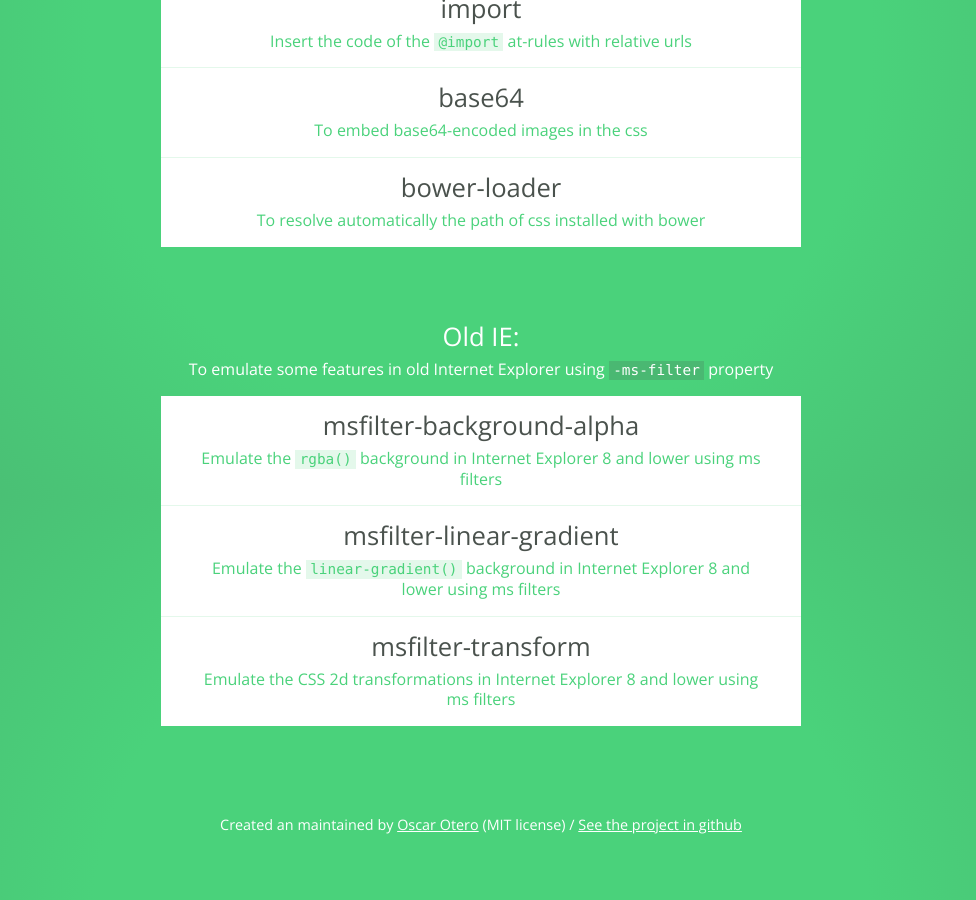
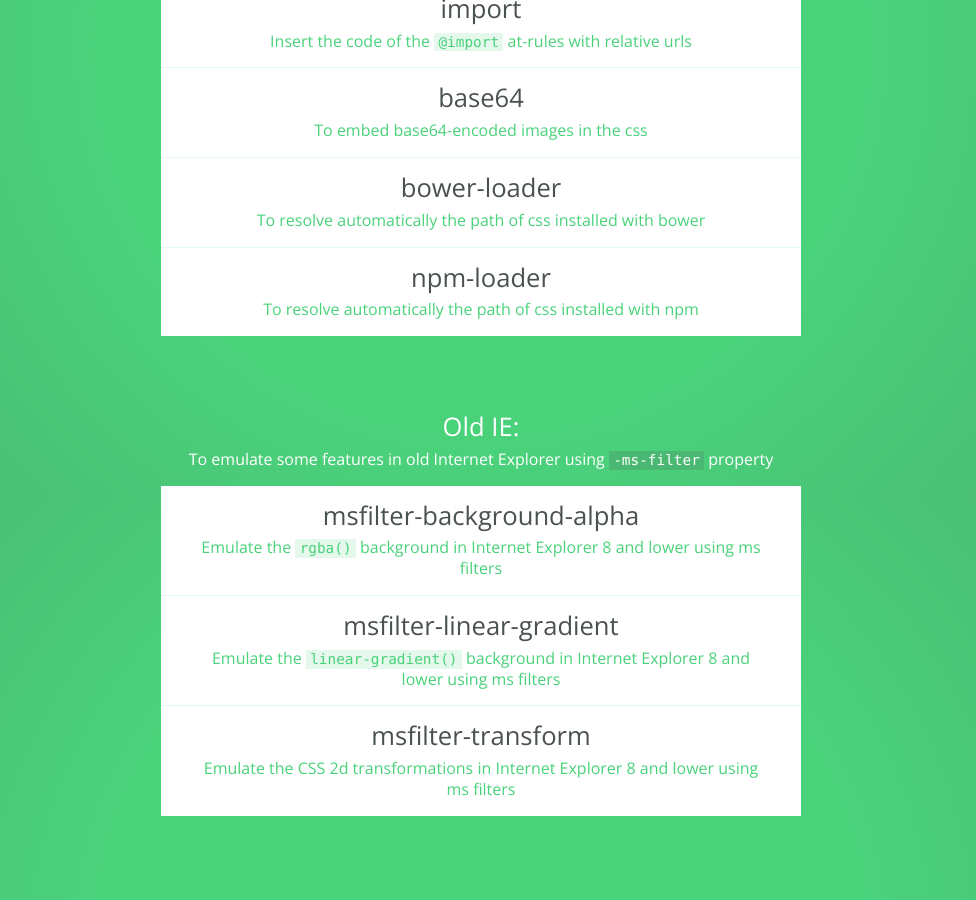
Before and after one commit to stylecow/stylecow.github.io, a Jekyll site: the page built from plugins/index.html, in a window 1280 px wide and 900 px high, scrolled down 2204 px. Shown: the whole window, without its empty margins (159-1135 px from the left). Built offline with Jekyll 4.4.1, drawn with Linux system fonts in a browser that asks for light colours.

Commit message:
updated the list of plugins

```diff
--- a/plugins/index.html
+++ b/plugins/index.html
@@ -109,6 +109,11 @@ plugins:
           text: |
             To resolve automatically the path of css installed with bower
 
+        - title: npm-loader
+          url:   'https://github.com/stylecow/stylecow-plugin-npm-loader'
+          text: |
+            To resolve automatically the path of css installed with npm
+
     - title: Old IE
       text: |
         To emulate some features in old Internet Explorer using `-ms-filter` property
```
